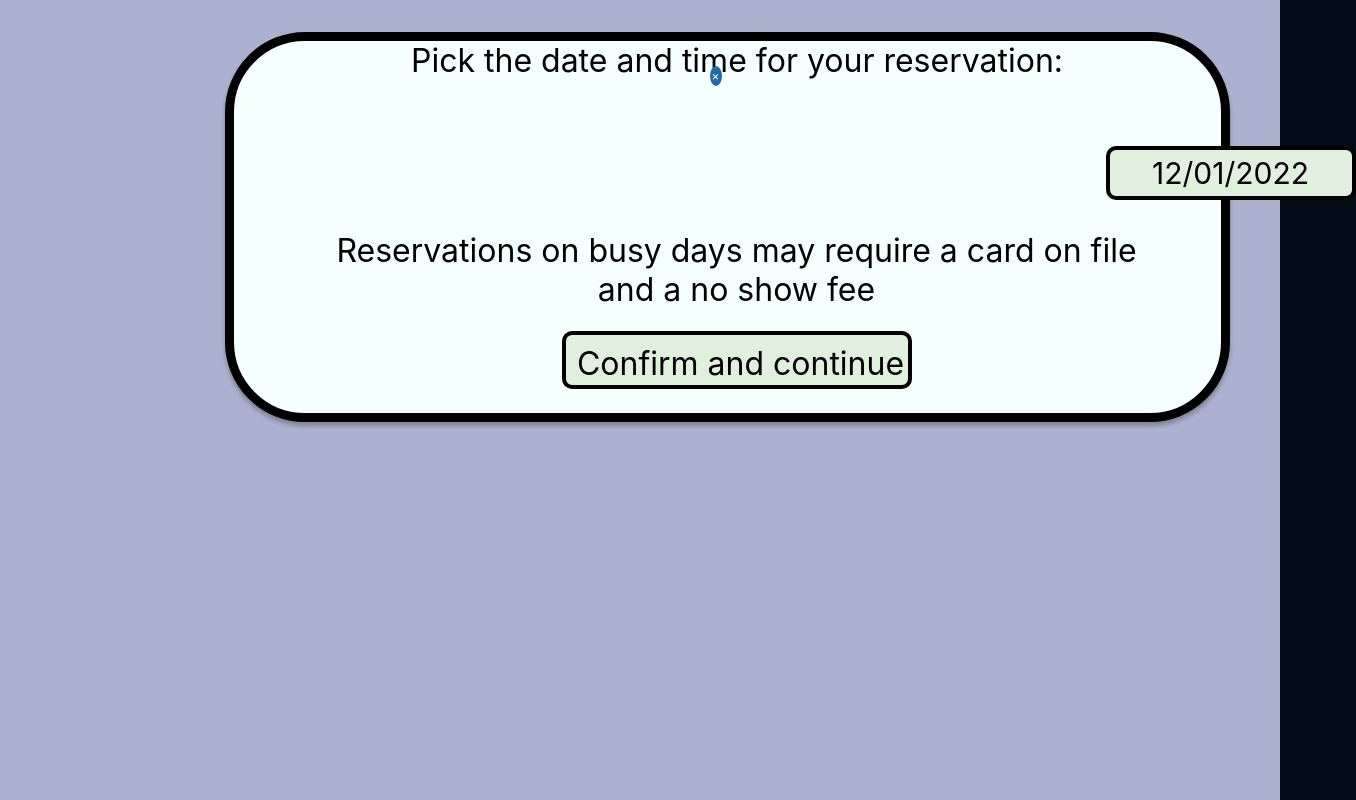
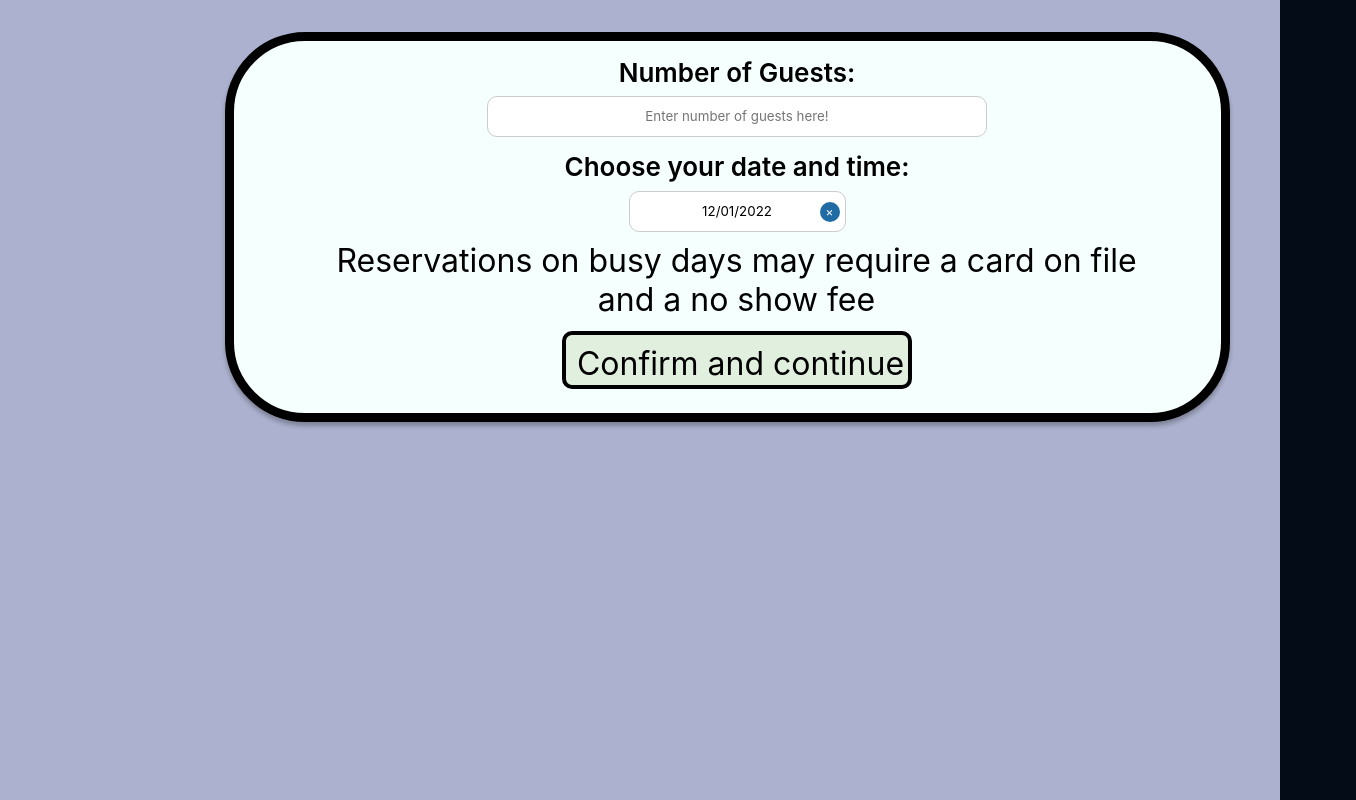
Before and after one commit to juanzenay/softwareengr, a React (Create React App) app in the folder client/: page /datetime in a window 1280 px wide. Shown: the whole page, 1356 px wide, since content can reach past the window. Built offline with nearby package versions, Linux system fonts and the light colour scheme.

Commit message:
moved guest number

```diff
--- a/client/src/pages/datetime/Datetime.jsx
+++ b/client/src/pages/datetime/Datetime.jsx
@@ -7,18 +7,17 @@ import "react-datepicker/dist/react-datepicker.css";
 const Datetime = ({navigate}) => {
 
   const handlesubmit = event => {
+    console.log('handleSubmit ran');
     event.preventDefault();
     console.log(startDate);
+    console.log('# of Guests:', guest_Number);
 
     navigate('/checkout')
     //console.log('Date: ', reservation_Date);
     //console.log('Time: ', reservation_Time);
   }
 
-  const setData = event => {
-
-    navigate('/reservation')
-  }
+  const[guest_Number, setGuestNumber] = useState('');
   const [startDate, setStartDate] = useState(new Date());
 
   let handleColor = (time) => {
@@ -28,9 +27,26 @@ const Datetime = ({navigate}) => {
     <div className = 'bg'>
       <div className = 'main_rectangle'>
         <form onSubmit={handlesubmit}>
-          <label className='pick_date'>Pick the date and time for your reservation:</label>
+          <div className='guest-content'>
+            <div className='num-guests'>
+            <label className = "guest-account-label">Number of Guests: </label>
+            <input
+              type="text"
+              id="GuestNumber"
+              placeholder="Enter number of guests here!"
+              className="checkout-textfield"
+              required="true"
+              value={guest_Number}
+              onChange={event => setGuestNumber(event.target.value)}
+          /><br/><br/>
+          </div>
+          </div>
+          <div className='pick_date'>
+          <label className = "guest-account-label">Choose your date and time: </label>
+          </div>
+          <div className = 'date_container'>
           <DatePicker
-            className='date_container'
+            className='checkout-textfield'
             showTimeSelect
             selected={startDate}
             onChange={(date) => setStartDate(date)}
@@ -38,6 +54,7 @@ const Datetime = ({navigate}) => {
             isClearable
             placeholderText="Click Me"
           />
+        </div>
         </form>
         <label className='card_notice'>Reservations on busy days may require a card on file and a no show fee</label>
         <button type= "submit" className='confirm_button' onClick = {handlesubmit}>
--- a/client/src/pages/datetime/datetime.css
+++ b/client/src/pages/datetime/datetime.css
@@ -40,8 +40,7 @@
     width: 654px;
     height: 39px;
     left: 176px;
-
-    font-size: 32px;
+    top: 110px;
 }
 
 .date_container {
@@ -52,13 +51,7 @@
     width: 250px;
     height: 54px;
     left: 378px;
-    top: 80px;
-
-    font-size: 30px;
-
-    background: #E1F0DE;
-    border: 4px solid #000000;
-    border-radius: 10px;
+    top: 150px;
 }
 
 .card_notice{
@@ -66,7 +59,7 @@
     width: 801px;
     height: 30px;
     left: 102px;
-    top: 190px;
+    top: 200px;
 
     font-size: 32px;
 }
@@ -103,3 +96,14 @@
     font-weight: 400;
     font-size: 32px;
 }
+
+.num-guests{
+    /*Holds guest number*/
+    position: absolute;
+    width: 654px;
+    top:10px;
+    height: 39px;
+    left: 176px;
+
+    font-size: 32px;
+}
--- a/client/src/pages/guestInformation/guestInformation.jsx
+++ b/client/src/pages/guestInformation/guestInformation.jsx
@@ -5,7 +5,7 @@ import './guestInformation.css';
 const GuestInfo = (navigate) => {
 
     const[guest_Name, setGuestName] = useState('');
-    const[guest_Number, setGuestNumber] = useState('');
+    const[guest_Number, setGuestNumber] = useState('');//
     const[guest_Address, setGuestAddress] = useState('');
     const[guest_Phone, setGuestPhone] = useState('');
 
@@ -13,7 +13,7 @@ const GuestInfo = (navigate) => {
         console.log('handleSubmit ran');
         event.preventDefault();
         console.log('Name:', guest_Name);
-        console.log('# of Guests:', guest_Number);
+        console.log('# of Guests:', guest_Number);//
         console.log('Address:', guest_Address);
         console.log('Phone:', guest_Phone);
     };
@@ -34,18 +34,6 @@ const GuestInfo = (navigate) => {
                                             required="true"
                                             value={guest_Name}
                                             onChange={event => setGuestName(event.target.value)}
-                                        /><br/><br/>
-                        </div>
-                        <div className='guest-content'>
-                                    <label className = "guest-account-label">Number of Guests: </label>
-                                    <input
-                                            type="text"
-                                            id="GuestNumber"
-                                            placeholder="Enter number of guests here!"
-                                            className="checkout-textfield"
-                                            required="true"
-                                            value={guest_Number}
-                                            onChange={event => setGuestNumber(event.target.value)}
                                         /><br/><br/>
                         </div>
                         <div className='guest-content'>
```
